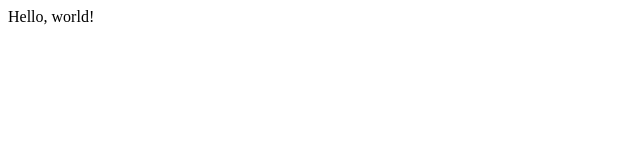
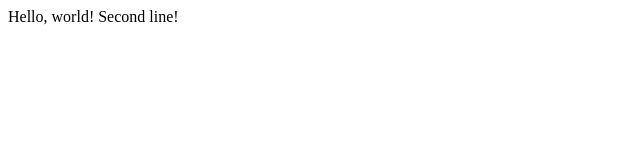
Before and after one commit to manuel-5673/pages, a plain HTML site: page hello.html in a window 1280 px wide. Shown: the whole page, without its empty margins (0-640 px from the left). Drawn offline with Linux system fonts and the light colour scheme.

Commit message:
Add one line of the body of hello.html

```diff
--- a/hello.html
+++ b/hello.html
@@ -5,5 +5,6 @@
   </head>
   <body>
     Hello, world!
+    Second line!
   </body>
 </html>
```
